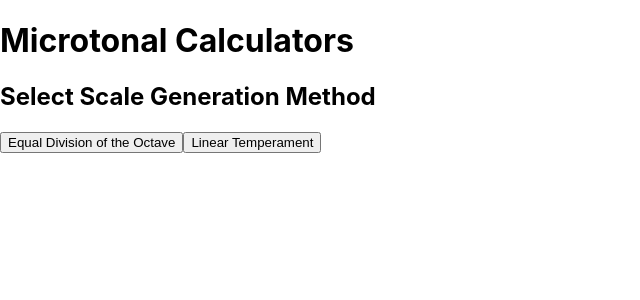
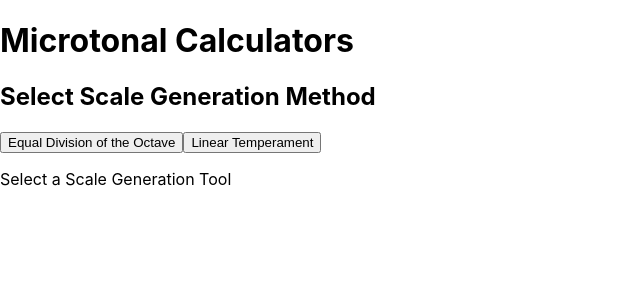
Before and after one commit to zzork/color-horizons-review-temp, a React (Create React App) app: page / in a window 1280 px wide. Shown: the top 300 px of the page, without its empty margins (0-640 px from the left). Built offline with nearby package versions, Linux system fonts and the light colour scheme.

Commit message:
don't understand multi-level functions props... selecting button does work, and state saves though, but no live view

```diff
--- a/src/App.js
+++ b/src/App.js
@@ -8,8 +8,7 @@ import { stateTable } from './stateTable';
 
 function App() {
   const [stateData, setStateData] = useState(stateTable)
-
-  const [selected, setSelected] = useState("")
+  const [selected, setSelected] = useState("Select a Scale Generation Tool")
   return (
     <div>
     <h1>Microtonal Calculators</h1>
--- a/src/components/CalcEDO.js
+++ b/src/components/CalcEDO.js
@@ -4,7 +4,7 @@ import { CalcEDOReadout } from "./CalcEDOReadout";
 export const CalcEDO = ({stateData, setStateData}) => {
   // const [selectedEDO, setSelectedEDO] = useState("12")
   // unclear on how target.value works
-  const handleChange = userInput => {
+  const handleChange = (userInput) => {
     let newState = stateData.map(scaleType => {
       if (scaleType.id = "a")  {
         return {
@@ -14,9 +14,9 @@ export const CalcEDO = ({stateData, setStateData}) => {
       }
       return scaleType
     })
-    console.log(newState[0])
+    console.log("newState:", newState[0])
     setStateData(newState)
-    console.log(stateData[0])
+    console.log("stateData:", stateData[0])
   }
 
     return (
```
